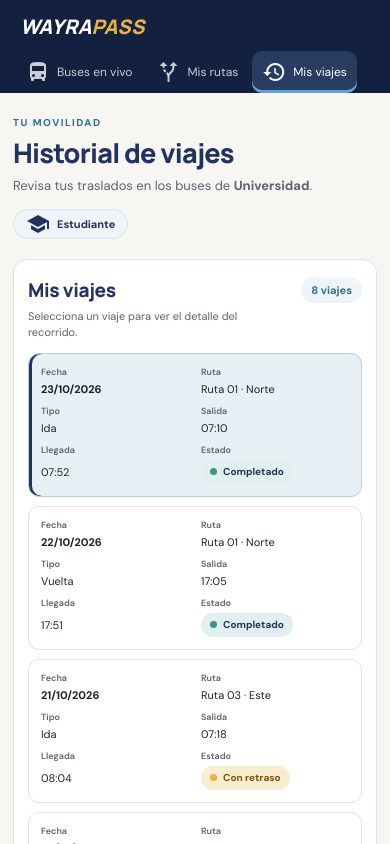
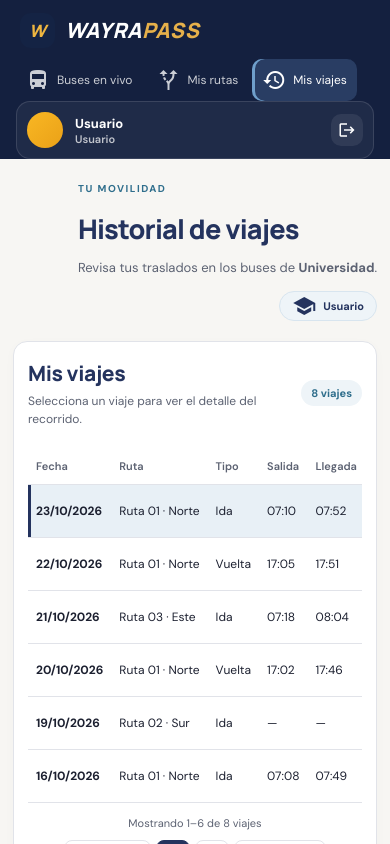
Before and after one commit to WayraPass/wayrapass-webapp, an Angular app: page /historial-rutas in a window 390 px wide. Shown: the top 844 px of the page. Built offline with nearby package versions, Linux system fonts and the light colour scheme.

Commit message:
Subir cambios de logo y yser flow en este apartado

```diff
--- a/src/app/core/services/auth.service.ts
+++ b/src/app/core/services/auth.service.ts
@@ -150,10 +150,10 @@ export class AuthService {
 
   dashboardPath(role: UserRole): string {
     const paths: Record<UserRole, string> = {
-      STUDENT: '/student/dashboard',
-      FAMILY: '/family/dashboard',
-      DRIVER: '/driver/dashboard',
-      COORDINATOR: '/coordinator/dashboard',
+      STUDENT: '/historial-rutas',
+      FAMILY: '/historial-rutas',
+      DRIVER: '/historial-rutas',
+      COORDINATOR: '/historial-rutas',
     };
     return paths[role];
   }
--- a/src/app/pages/auth/forgot-password/forgot-password.html
+++ b/src/app/pages/auth/forgot-password/forgot-password.html
@@ -1,6 +1,9 @@
 <div class="auth-page compact-auth-page">
   <aside class="auth-brand-panel">
-    <a class="wordmark" routerLink="/login"><span>WAYRA</span><strong>PASS</strong></a>
+    <a class="brand" routerLink="/login" aria-label="WayraPass, volver al inicio">
+      <span class="brand-mark" aria-hidden="true">W</span>
+      <span class="brand-word">WAYRA<span>PASS</span></span>
+    </a>
     <div class="brand-copy"><h1>Recupera tu acceso</h1><p>Simularemos el envío de un enlace temporal al correo registrado, sin usar un servicio real.</p>
       <ol class="recovery-steps"><li class="active"><span>1</span>Ingresar correo</li><li><span>2</span>Abrir enlace simulado</li><li><span>3</span>Crear contraseña</li></ol>
     </div>
@@ -8,7 +11,10 @@
   </aside>
   <main class="auth-form-panel">
     <section class="auth-card recovery-card" aria-labelledby="forgot-title">
-      <div class="mobile-wordmark"><span>WAYRA</span><strong>PASS</strong></div>
+      <div class="brand mobile-wordmark">
+        <span class="brand-mark" aria-hidden="true">W</span>
+        <span class="brand-word">WAYRA<span>PASS</span></span>
+      </div>
       @if (!ticket()) {
         <header class="form-heading"><h2 id="forgot-title">Olvidé mi contraseña</h2><p>Ingresa el correo asociado a una cuenta mock.</p></header>
         @if (errorMessage()) { <div class="form-alert error" role="alert">{{ errorMessage() }}</div> }
--- a/src/app/pages/auth/login/login.html
+++ b/src/app/pages/auth/login/login.html
@@ -1,7 +1,8 @@
 <div class="auth-page login-page">
   <aside class="auth-brand-panel" aria-label="Perfiles de WayraPass">
-    <a class="wordmark" routerLink="/login" aria-label="WayraPass, inicio">
-      <span>WAYRA</span><strong>PASS</strong>
+    <a class="brand" routerLink="/login" aria-label="WayraPass, inicio">
+      <span class="brand-mark" aria-hidden="true">W</span>
+      <span class="brand-word">WAYRA<span>PASS</span></span>
     </a>
 
     <div class="brand-copy">
@@ -23,7 +24,10 @@
 
   <main class="auth-form-panel">
     <section class="auth-card" aria-labelledby="login-title">
-      <div class="mobile-wordmark"><span>WAYRA</span><strong>PASS</strong></div>
+      <div class="brand mobile-wordmark">
+        <span class="brand-mark" aria-hidden="true">W</span>
+        <span class="brand-word">WAYRA<span>PASS</span></span>
+      </div>
       <header class="form-heading">
         <h2 id="login-title">Iniciar sesión</h2>
         <p>Bienvenido de nuevo a WayraPass.</p>
--- a/src/app/pages/auth/register/register.html
+++ b/src/app/pages/auth/register/register.html
@@ -1,6 +1,9 @@
 <div class="auth-page compact-auth-page">
   <aside class="auth-brand-panel">
-    <a class="wordmark" routerLink="/login"><span>WAYRA</span><strong>PASS</strong></a>
+    <a class="brand" routerLink="/login" aria-label="WayraPass, volver al inicio">
+      <span class="brand-mark" aria-hidden="true">W</span>
+      <span class="brand-word">WAYRA<span>PASS</span></span>
+    </a>
     <div class="brand-copy">
       <h1>Crea tu cuenta</h1>
       <p>El registro público está disponible únicamente para estudiantes y familiares autorizados.</p>
@@ -14,7 +17,10 @@
 
   <main class="auth-form-panel">
     <section class="auth-card register-card" aria-labelledby="register-title">
-      <div class="mobile-wordmark"><span>WAYRA</span><strong>PASS</strong></div>
+      <div class="brand mobile-wordmark">
+        <span class="brand-mark" aria-hidden="true">W</span>
+        <span class="brand-word">WAYRA<span>PASS</span></span>
+      </div>
       <header class="form-heading"><h2 id="register-title">Crear cuenta</h2><p>Completa tus datos para usar la simulación de WayraPass.</p></header>
 
       <fieldset class="role-selector public-role-selector">
--- a/src/app/pages/auth/reset-password/reset-password.html
+++ b/src/app/pages/auth/reset-password/reset-password.html
@@ -1,6 +1,17 @@
 <div class="auth-page compact-auth-page">
-  <aside class="auth-brand-panel"><a class="wordmark" routerLink="/login"><span>WAYRA</span><strong>PASS</strong></a><div class="brand-copy"><h1>Define una nueva contraseña</h1><p>El cambio se guarda únicamente en los datos mock de este navegador.</p><ol class="recovery-steps"><li><span>1</span>Ingresar correo</li><li><span>2</span>Abrir enlace simulado</li><li class="active"><span>3</span>Crear contraseña</li></ol></div><p class="security-note"><span></span> Tu rol y tus datos asociados no cambiarán</p></aside>
-  <main class="auth-form-panel"><section class="auth-card recovery-card" aria-labelledby="reset-title"><div class="mobile-wordmark"><span>WAYRA</span><strong>PASS</strong></div>
+  <aside class="auth-brand-panel">
+    <a class="brand" routerLink="/login" aria-label="WayraPass, volver al inicio">
+      <span class="brand-mark" aria-hidden="true">W</span>
+      <span class="brand-word">WAYRA<span>PASS</span></span>
+    </a>
+    <div class="brand-copy"><h1>Define una nueva contraseña</h1><p>El cambio se guarda únicamente en los datos mock de este navegador.</p><ol class="recovery-steps"><li><span>1</span>Ingresar correo</li><li><span>2</span>Abrir enlace simulado</li><li class="active"><span>3</span>Crear contraseña</li></ol></div>
+    <p class="security-note"><span></span> Tu rol y tus datos asociados no cambiarán</p>
+  </aside>
+  <main class="auth-form-panel"><section class="auth-card recovery-card" aria-labelledby="reset-title">
+    <div class="brand mobile-wordmark">
+      <span class="brand-mark" aria-hidden="true">W</span>
+      <span class="brand-word">WAYRA<span>PASS</span></span>
+    </div>
     @if (!completed()) {
       <header class="form-heading"><h2 id="reset-title">Restablecer contraseña</h2><p>Cuenta: <strong>{{ email || 'enlace no válido' }}</strong></p></header>
       @if (errorMessage()) { <div class="form-alert error" role="alert">{{ errorMessage() }}</div> }
--- a/src/app/pages/shared/dashboard-shell/dashboard-shell.html
+++ b/src/app/pages/shared/dashboard-shell/dashboard-shell.html
@@ -1,6 +1,9 @@
 <div class="dashboard-page">
   <header class="dashboard-header">
-    <a class="dashboard-wordmark" href="/" aria-label="WayraPass"><span>WAYRA</span><strong>PASS</strong></a>
+    <a class="brand dashboard-brand" href="/" aria-label="WayraPass">
+      <span class="brand-mark" aria-hidden="true">W</span>
+      <span class="brand-word">WAYRA<span>PASS</span></span>
+    </a>
     <div class="user-actions"><span class="role-chip">{{ roleName() }}</span><button mat-stroked-button type="button" (click)="logout()"><mat-icon>logout</mat-icon>Cerrar sesión</button></div>
   </header>
   <main class="dashboard-main">
--- a/src/app/pages/trip-history/trip-history.css
+++ b/src/app/pages/trip-history/trip-history.css
@@ -12,9 +12,13 @@
   --line: #e1e3e9;
   display: block;
   min-height: 100vh;
+  background: var(--background);
   color: var(--text);
   font-family: 'DM Sans', sans-serif;
-  background: var(--background);
+}
+
+.history-shell {
+  min-height: 100vh;
 }
 
 .sidebar {
@@ -25,13 +29,14 @@
   width: 264px;
   flex-direction: column;
   padding: 28px 18px 20px;
+  background: var(--primary-dark);
   color: #fff;
-  background: var(--primary-dark);
 }
 
 .brand {
   display: inline-flex;
   align-items: center;
+  gap: 10px;
   margin: 2px 14px 48px;
   color: #fff;
   font-family: 'Manrope', sans-serif;
@@ -42,7 +47,11 @@
   text-decoration: none;
 }
 
-.brand-accent {
+.brand-word {
+  color: #fff;
+}
+
+.brand-word span {
   color: var(--accent);
 }
 
@@ -53,12 +62,12 @@
 
 .nav-item {
   display: flex;
-  min-height: 48px;
   align-items: center;
   gap: 13px;
+  min-height: 48px;
   padding: 0 14px;
   border-radius: 10px;
-  color: rgba(255, 255, 255, .78);
+  color: rgba(255,255,255,.78);
   font-size: 15px;
   text-decoration: none;
 }
@@ -67,6 +76,74 @@
   color: #fff;
   background: #293d63;
   box-shadow: inset 3px 0 var(--secondary);
+}
+
+.user-card {
+  display: flex;
+  align-items: center;
+  gap: 12px;
+  margin-top: auto;
+  padding: 10px;
+  border: 1px solid rgba(255,255,255,.12);
+  border-radius: 14px;
+  background: rgba(255,255,255,.05);
+}
+
+.user-avatar {
+  display: grid;
+  place-items: center;
+  width: 36px;
+  height: 36px;
+  border-radius: 50%;
+  background: linear-gradient(135deg, #f9b723, #eaa118);
+  color: #14203f;
+  font-size: 12px;
+  font-weight: 800;
+}
+
+.user-meta {
+  display: flex;
+  min-width: 0;
+  flex: 1;
+  flex-direction: column;
+}
+
+.user-meta strong {
+  overflow: hidden;
+  color: #fff;
+  font-size: 13px;
+  font-weight: 700;
+  text-overflow: ellipsis;
+  white-space: nowrap;
+}
+
+.user-meta small {
+  color: rgba(255,255,255,.72);
+  font-size: 11px;
+  font-weight: 600;
+}
+
+.logout-button {
+  display: inline-flex;
+  align-items: center;
+  justify-content: center;
+  width: 32px;
+  height: 32px;
+  border: 0;
+  border-radius: 10px;
+  background: rgba(255,255,255,.08);
+  color: #fff;
+  cursor: pointer;
+}
+
+.logout-button:hover {
+  background: rgba(255,255,255,.14);
+}
+
+.logout-button mat-icon {
+  width: 18px;
+  height: 18px;
+  font-size: 18px;
 }
 
 .main-content {
@@ -91,13 +168,6 @@
   letter-spacing: 1.5px;
 }
 
-h1,
-h2,
-h3,
-p {
-  margin-top: 0;
-}
-
 .page-heading h1 {
   margin-bottom: 7px;
   color: var(--primary);
@@ -117,14 +187,13 @@ p {
 .role-badge {
   display: inline-flex;
   min-height: 36px;
-  flex: 0 0 auto;
   align-items: center;
   gap: 7px;
   padding: 0 12px;
   border: 1px solid #d8e5ef;
   border-radius: 30px;
+  background: #eef4f8;
   color: var(--primary);
-  background: #eef4f8;
   font-size: 12px;
   font-weight: 700;
 }
@@ -132,8 +201,8 @@ p {
 .content-grid {
   display: grid;
   grid-template-columns: minmax(0, 1.45fr) minmax(320px, .85fr);
+  gap: 20px;
   align-items: start;
-  gap: 20px;
 }
 
 .panel {
@@ -142,7 +211,7 @@ p {
   border: 1px solid var(--line);
   border-radius: 17px;
   background: var(--surface);
-  box-shadow: 0 3px 12px rgba(20, 32, 63, .025);
+  box-shadow: 0 3px 12px rgba(20,32,63,.025);
 }
 
 .panel-heading {
@@ -173,10 +242,14 @@ p {
   flex: 0 0 auto;
   padding: 6px 10px;
   border-radius: 20px;
+  background: #eef4f8;
   color: var(--secondary-dark);
-  background: #eef4f8;
   font-size: 11px;
   font-weight: 700;
+}
+
+.table-wrap {
+  overflow-x: auto;
 }
 
 table {
@@ -233,8 +306,8 @@ td {
 }
 
 .status.complete {
+  background: #e1efee;
   color: var(--primary);
-  background: #e1efee;
 }
 
 .status.complete > span {
@@ -242,8 +315,8 @@ td {
 }
 
 .status.delayed {
+  background: #f9edcf;
   color: #78520e;
-  background: #f9edcf;
 }
 
 .status.delayed > span {
@@ -251,8 +324,8 @@ td {
 }
 
 .status.missed {
+  background: #eaebee;
   color: #565c68;
-  background: #eaebee;
 }
 
 .status.missed > span {
@@ -288,16 +361,17 @@ td {
   padding: 0 8px;
   border: 1px solid var(--line);
   border-radius: 8px;
+  background: var(--surface);
   color: var(--primary);
-  background: var(--surface);
   font: inherit;
   font-size: 11px;
   cursor: pointer;
 }
 
-.page-button:focus-visible {
-  outline: 2px solid var(--secondary);
-  outline-offset: 2px;
+.page-button.current {
+  border-color: var(--primary);
+  background: var(--primary);
+  color: #fff;
 }
 
 .page-button:disabled {
@@ -305,33 +379,9 @@ td {
   cursor: not-allowed;
 }
 
-.page-button.current {
-  border-color: var(--primary);
-  color: #fff;
-  background: var(--primary);
-}
-
-.page-button mat-icon {
-  width: 16px;
-  height: 16px;
-  font-size: 16px;
-}
-
 .detail-panel {
   position: sticky;
   top: 24px;
-}
-
-.detail-heading {
-  margin-bottom: 22px;
-}
-
-.detail-heading .eyebrow {
-  margin-bottom: 5px;
-}
-
-.detail-heading h2 {
-  font-size: 19px;
 }
 
 .route-title {
@@ -349,10 +399,6 @@ td {
   font-size: 17px;
   font-weight: 800;
   line-height: 1.45;
-}
-
-.route-title h3 span {
-  color: var(--secondary-dark);
 }
 
 .route-title p {
@@ -407,7 +453,7 @@ td {
   position: relative;
   display: grid;
   min-height: 45px;
-  grid-template-columns: 16px minmax(0, 1fr) auto;
+  grid-template-columns: 16px minmax(0,1fr) auto;
   align-items: start;
   gap: 10px;
   color: var(--text);
@@ -462,13 +508,8 @@ td {
 }
 
 @media (max-width: 1180px) {
-  .content-grid {
-    grid-template-columns: minmax(0, 1fr);
-  }
-
-  .detail-panel {
-    position: static;
-  }
+  .content-grid { grid-template-columns: minmax(0, 1fr); }
+  .detail-panel { position: static; }
 }
 
 @media (max-width: 980px) {
@@ -479,16 +520,12 @@ td {
     padding: 13px 16px 0;
   }
 
-  .brand {
-    margin: 0 4px 11px;
-    font-size: 20px;
-  }
+  .brand { margin: 0 4px 11px; font-size: 20px; }
 
   .navigation {
     display: flex;
     gap: 4px;
     overflow-x: auto;
-    scrollbar-width: thin;
   }
 
   .nav-item {
@@ -499,29 +536,15 @@ td {
     font-size: 12px;
   }
 
-  .nav-item.active {
-    box-shadow: inset 0 -3px var(--secondary);
-  }
-
   .main-content {
     min-height: calc(100vh - 105px);
     margin-left: 0;
     padding: 25px 18px 32px;
   }
-
-  .page-heading {
-    align-items: flex-start;
-  }
-
-  .content-grid {
-    gap: 15px;
-  }
 }
 
 @media (max-width: 560px) {
-  .main-content {
-    padding: 23px 13px 28px;
-  }
+  .main-content { padding: 23px 13px 28px; }
 
   .page-heading {
     flex-direction: column;
@@ -529,9 +552,7 @@ td {
     margin-bottom: 20px;
   }
 
-  .page-heading h1 {
-    font-size: 27px;
-  }
+  .page-heading h1 { font-size: 27px; }
 
   .subtitle {
     max-width: 34ch;
@@ -549,76 +570,6 @@ td {
     border-radius: 14px;
   }
 
-  .panel-heading {
-    align-items: flex-start;
-    margin-bottom: 12px;
-  }
-
-  .panel-heading h2 {
-    font-size: 19px;
-  }
-
-  .panel-heading p:not(.eyebrow) {
-    font-size: 11px;
-  }
-
-  table,
-  tbody {
-    display: block;
-    width: 100%;
-  }
-
-  thead {
-    position: absolute;
-    width: 1px;
-    height: 1px;
-    overflow: hidden;
-    clip: rect(0, 0, 0, 0);
-    white-space: nowrap;
-    clip-path: inset(50%);
-  }
-
-  .trip-row {
-    display: grid;
-    grid-template-columns: repeat(2, minmax(0, 1fr));
-    gap: 9px 12px;
-    margin-bottom: 9px;
-    padding: 12px;
-    border: 1px solid var(--line);
-    border-radius: 11px;
-  }
-
-  .trip-row.selected {
-    border-color: #b8cddd;
-    box-shadow: inset 3px 0 var(--primary);
-  }
-
-  td {
-    display: grid;
-    min-width: 0;
-    grid-template-columns: 1fr;
-    gap: 4px;
-    padding: 0;
-    border: 0;
-    font-size: 11px;
-    white-space: normal;
-  }
-
-  td::before {
-    color: var(--muted);
-    content: attr(data-label);
-    font-size: 9px;
-    font-weight: 600;
-  }
-
-  td[data-label='Estado'] {
-    align-content: start;
-  }
-
-  td[data-label='Estado'] .status {
-    justify-self: start;
-  }
-
   .pagination {
     flex-direction: column;
     align-items: stretch;
@@ -626,27 +577,13 @@ td {
     margin-top: 13px;
   }
 
-  .pagination-summary {
-    text-align: center;
-  }
+  .pagination-summary { text-align: center; }
 
-  .pagination-controls {
-    justify-content: center;
-  }
+  .pagination-controls { justify-content: center; }
 
-  .page-button {
-    height: 36px;
-  }
+  .page-button { height: 36px; }
 
-  .page-label {
-    flex: 1;
-  }
+  .route-title { flex-wrap: wrap; }
 
-  .route-title {
-    flex-wrap: wrap;
-  }
-
-  .demo-note {
-    text-align: center;
-  }
+  .demo-note { text-align: center; }
 }
--- a/src/app/pages/trip-history/trip-history.html
+++ b/src/app/pages/trip-history/trip-history.html
@@ -1,7 +1,8 @@
 <div class="history-shell">
   <aside class="sidebar" aria-label="Navegación principal">
     <a class="brand" href="/historial-rutas" aria-label="WayraPass, historial de viajes">
-      <span>WAYRA<span class="brand-accent">PASS</span></span>
+      <span class="brand-mark" aria-hidden="true">W</span>
+      <span class="brand-word">WAYRA<span>PASS</span></span>
     </a>
 
     <nav class="navigation">
@@ -12,6 +13,16 @@
       <span class="nav-item"><mat-icon>settings</mat-icon><span>Ajustes</span></span>
     </nav>
 
+    <div class="user-card">
+      <span class="user-avatar" aria-hidden="true">{{ initials() }}</span>
+      <div class="user-meta">
+        <strong>{{ user()?.fullName ?? 'Usuario' }}</strong>
+        <small>{{ userRoleLabel() }}</small>
+      </div>
+      <button type="button" class="logout-button" aria-label="Cerrar sesión" (click)="logout()">
+        <mat-icon>logout</mat-icon>
+      </button>
+    </div>
   </aside>
 
   <main class="main-content">
@@ -21,7 +32,7 @@
         <h1>Historial de viajes</h1>
         <p class="subtitle">Revisa tus traslados en los buses de <strong>Universidad</strong>.</p>
       </div>
-      <span class="role-badge"><mat-icon>school</mat-icon> Estudiante</span>
+      <span class="role-badge"><mat-icon>school</mat-icon> {{ userRoleLabel() }}</span>
     </header>
 
     <div class="content-grid">
--- a/src/app/pages/trip-history/trip-history.ts
+++ b/src/app/pages/trip-history/trip-history.ts
@@ -1,5 +1,7 @@
-import { Component, computed, signal } from '@angular/core';
+import { Component, computed, inject, signal } from '@angular/core';
+import { Router } from '@angular/router';
 import { MatIconModule } from '@angular/material/icon';
+import { AuthService, roleLabel } from '../../core/services/auth.service';
 
 type TripStatus = 'Completado' | 'Con retraso' | 'No abordado';
 type Stop = { name: string; time: string };
@@ -31,6 +33,19 @@ const ROUTE_STOPS: Stop[] = [
   styleUrl: './trip-history.css',
 })
 export class TripHistory {
+  private readonly auth = inject(AuthService);
+  private readonly router = inject(Router);
+  readonly user = this.auth.user;
+  readonly userRoleLabel = computed(() => this.user() ? roleLabel(this.user()!.role) : 'Usuario');
+  readonly initials = computed(() =>
+    (this.user()?.fullName ?? '')
+      .split(/\s+/)
+      .filter(Boolean)
+      .slice(0, 2)
+      .map((word) => word[0]!.toUpperCase())
+      .join(''),
+  );
+
   private readonly pageSize = 6;
   readonly currentPage = signal(1);
   readonly selectedTrip = signal<Trip | null>(null);
@@ -64,4 +79,9 @@ export class TripHistory {
     if (page < 1 || page > this.pageCount) return;
     this.currentPage.set(page);
   }
+
+  logout(): void {
+    this.auth.logout();
+    void this.router.navigateByUrl('/login');
+  }
 }
--- a/src/styles.css
+++ b/src/styles.css
@@ -14,6 +14,82 @@ html, body { min-height: 100%; margin: 0; }
 body { min-height: 100vh; color: var(--wp-navy); background: var(--wp-paper); font-family: 'DM Sans', Arial, sans-serif; }
 * { box-sizing: border-box; }
 button, input { font: inherit; }
+
+.brand,
+.wordmark,
+.mobile-wordmark,
+.dashboard-wordmark {
+  position: relative;
+  z-index: 1;
+  display: inline-flex;
+  align-items: center;
+  gap: 10px;
+  flex-shrink: 0;
+  text-decoration: none;
+  user-select: none;
+}
+
+.brand-mark,
+.wordmark > span:first-child,
+.mobile-wordmark > span:first-child,
+.dashboard-wordmark > span:first-child {
+  display: grid;
+  place-items: center;
+  width: 35px;
+  height: 35px;
+  padding: 0;
+  margin: 0;
+  border-radius: 11px;
+  background: #142344;
+  color: #efb640;
+  font-size: 17px;
+  font-weight: 900;
+  font-style: italic;
+  line-height: 1;
+  text-align: center;
+}
+
+.brand-word,
+.wordmark > span:last-child,
+.mobile-wordmark > span:last-child,
+.dashboard-wordmark > span:last-child {
+  color: #142344;
+  font-size: 21px;
+  font-style: italic;
+  font-weight: 900;
+  letter-spacing: 0.6px;
+  line-height: 1;
+  white-space: nowrap;
+}
+
+.brand-word span,
+.wordmark > span:last-child strong,
+.mobile-wordmark > span:last-child strong,
+.dashboard-wordmark > span:last-child strong {
+  color: #efb640;
+}
+
+.auth-brand-panel .brand-word,
+.auth-brand-panel .wordmark > span:last-child,
+.auth-brand-panel .mobile-wordmark > span:last-child {
+  color: #fff;
+}
+
+.auth-brand-panel .brand-word span,
+.auth-brand-panel .wordmark > span:last-child strong,
+.auth-brand-panel .mobile-wordmark > span:last-child strong {
+  color: #efb640;
+}
+
+.dashboard-header .brand-word,
+.dashboard-header .dashboard-wordmark > span:last-child {
+  color: #142344;
+}
+
+.dashboard-header .brand-word span,
+.dashboard-header .dashboard-wordmark > span:last-child strong {
+  color: #efb640;
+}
 
 .auth-page { min-height: 100vh; display: grid; grid-template-columns: minmax(460px, 1fr) minmax(570px, 1.12fr); }
 .auth-brand-panel { min-height: 100vh; display: flex; flex-direction: column; padding: clamp(34px, 4.6vw, 72px); color: #fff; background: linear-gradient(145deg, #0a2344, #14254a 68%, #10213f); }
```
Also changed, not shown: src/app/app.routes.ts (+3 -10 lines), Captura de pantalla 2026-10-27 214716.png (added).
